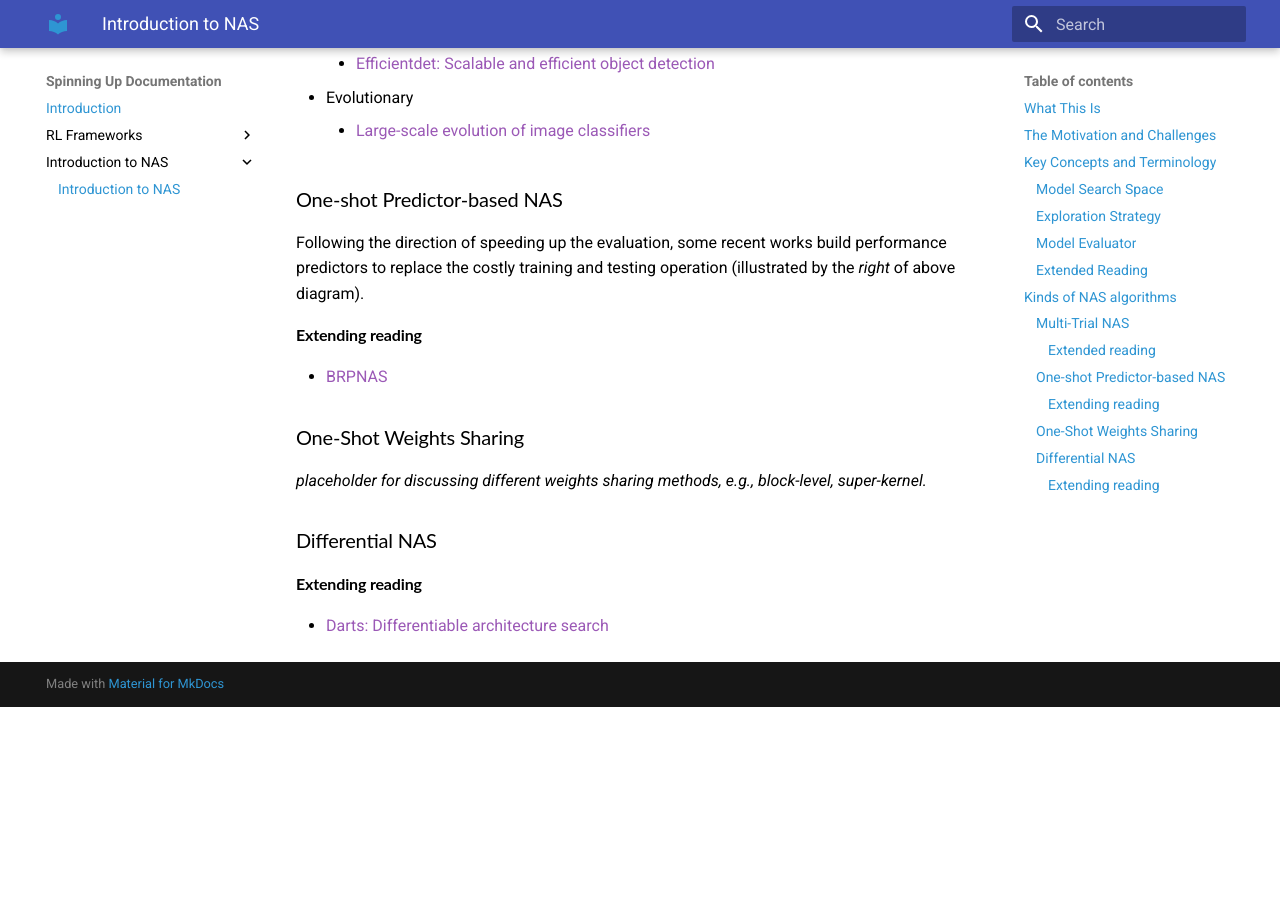
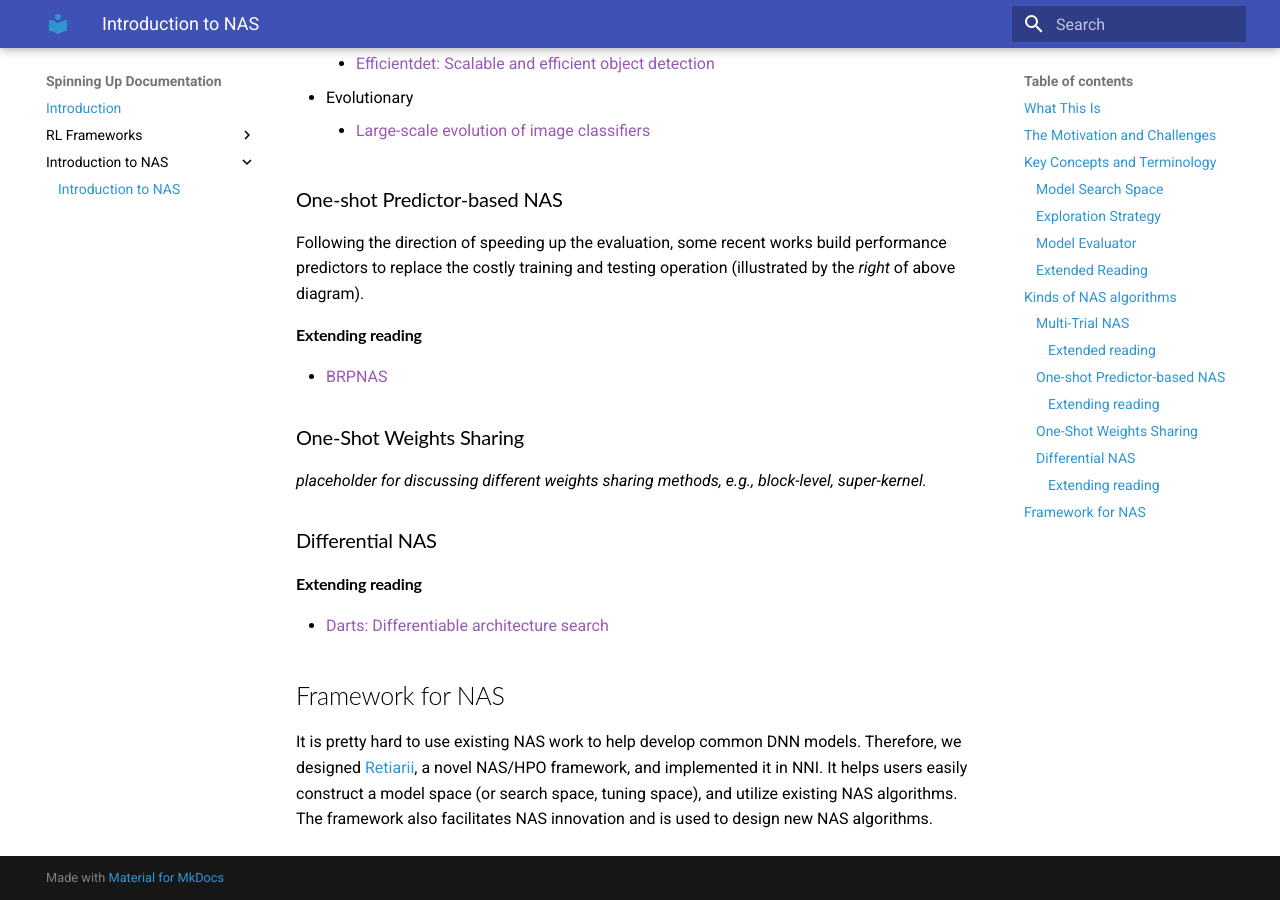
Before and after one commit to mydmdm/spinning-up, an MkDocs documentation site: the page built from docs/nas/nas.md, in a window 1280 px wide and 900 px high, scrolled down 4420 px. Built offline with MkDocs 1.6.1 and Material for MkDocs 9.7.7, drawn with Linux system fonts in a browser that asks for light colours; before the commit the page ends 5127 px from its top, so only the background shows below that.

Commit message:
add retiarii

```diff
--- a/docs/nas/nas.md
+++ b/docs/nas/nas.md
@@ -119,3 +119,7 @@ Following the direction of speeding up the evaluation, some recent works build p
 
 #### Extending reading
 - [Darts: Differentiable architecture search]()
+
+
+## Framework for NAS
+It is pretty hard to use existing NAS work to help develop common DNN models. Therefore, we designed [Retiarii](https://www.usenix.org/system/files/osdi20-zhang_quanlu.pdf), a novel NAS/HPO framework, and implemented it in NNI. It helps users easily construct a model space (or search space, tuning space), and utilize existing NAS algorithms. The framework also facilitates NAS innovation and is used to design new NAS algorithms.
```
